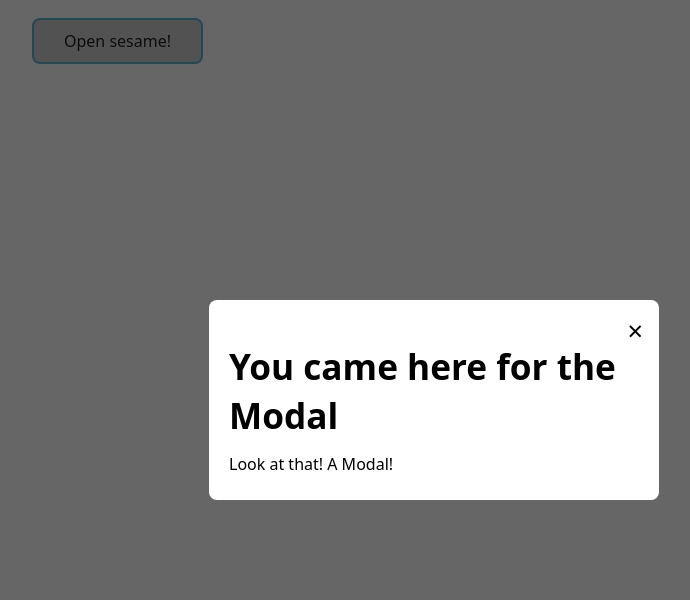
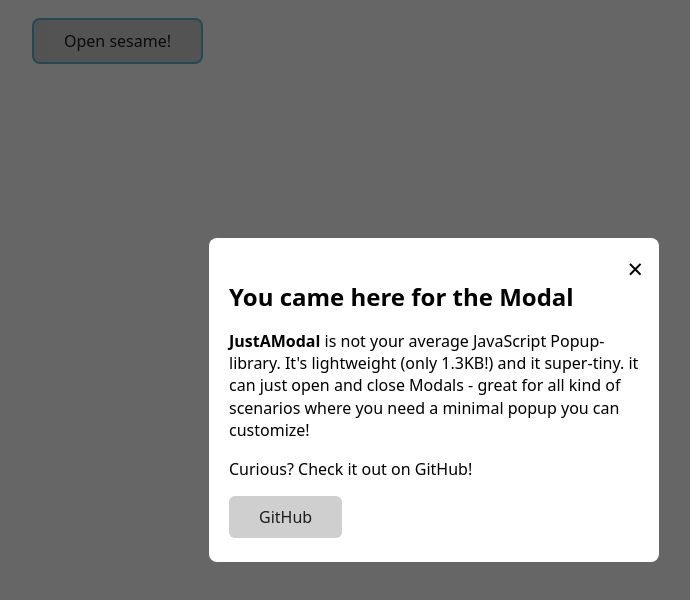
Before and after one commit to AnTheMaker/Fusilli.js, a plain HTML site: page index.html in a window 1280 px wide. Both pictures are taken after a click on the button "Open sesame!". Shown: the whole page, without its empty margins (206-896 px from the left). Drawn offline with nearby package versions, Linux system fonts and the light colour scheme.

Commit message:
More content!

```diff
--- a/index.html
+++ b/index.html
@@ -11,8 +11,10 @@
 
   <div id="modal_1" class="modal" aria-hidden="true">
     <div class="modal_box">
-      <h1>You came here for the Modal</h1>
-      Look at that! A Modal!
+      <h2>You came here for the Modal</h2>
+      <p><b>JustAModal</b> is not your average JavaScript Popup-library. It's lightweight (only 1.3KB!) and it super-tiny. it can just open and close Modals - great for all kind of scenarios where you need a minimal popup you can customize!</p>
+      <p>Curious? Check it out on GitHub!</p>
+      <a><button>GitHub</button></a>
     </div>
   </div>
 
```
